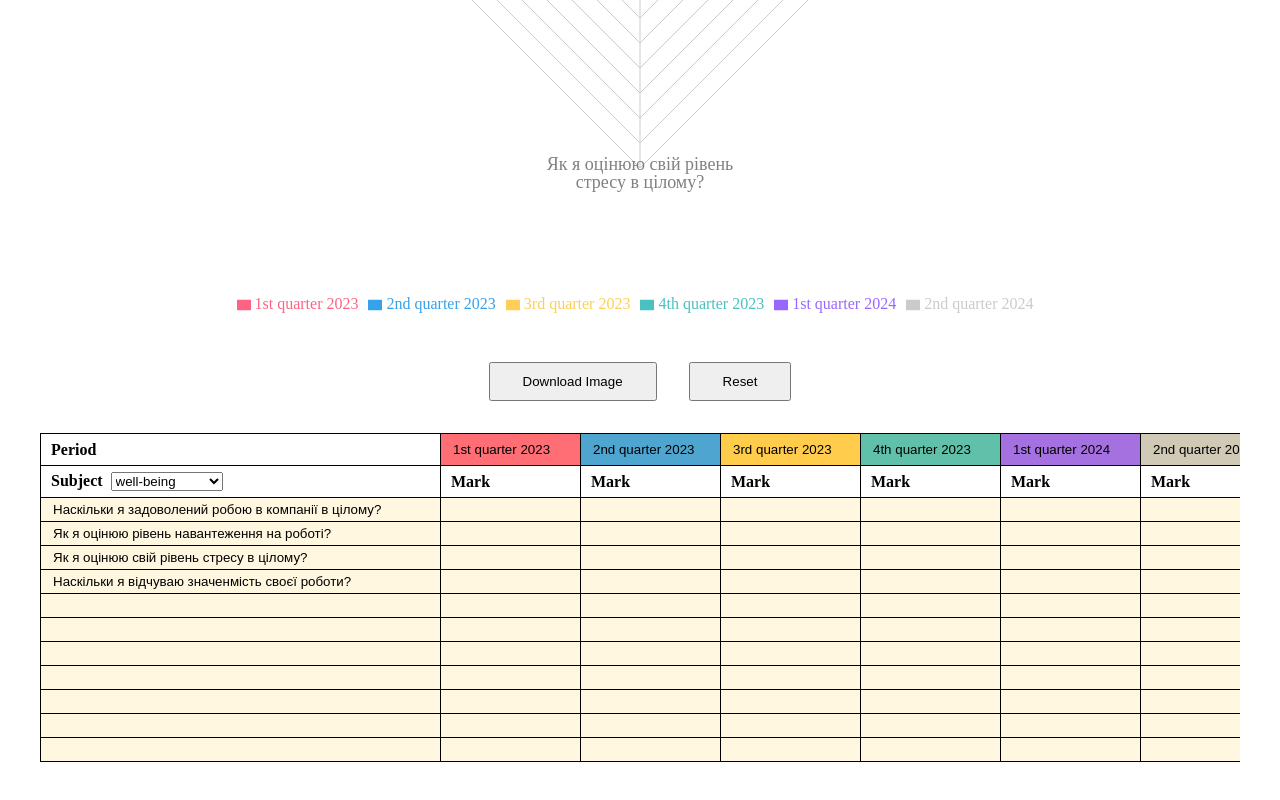
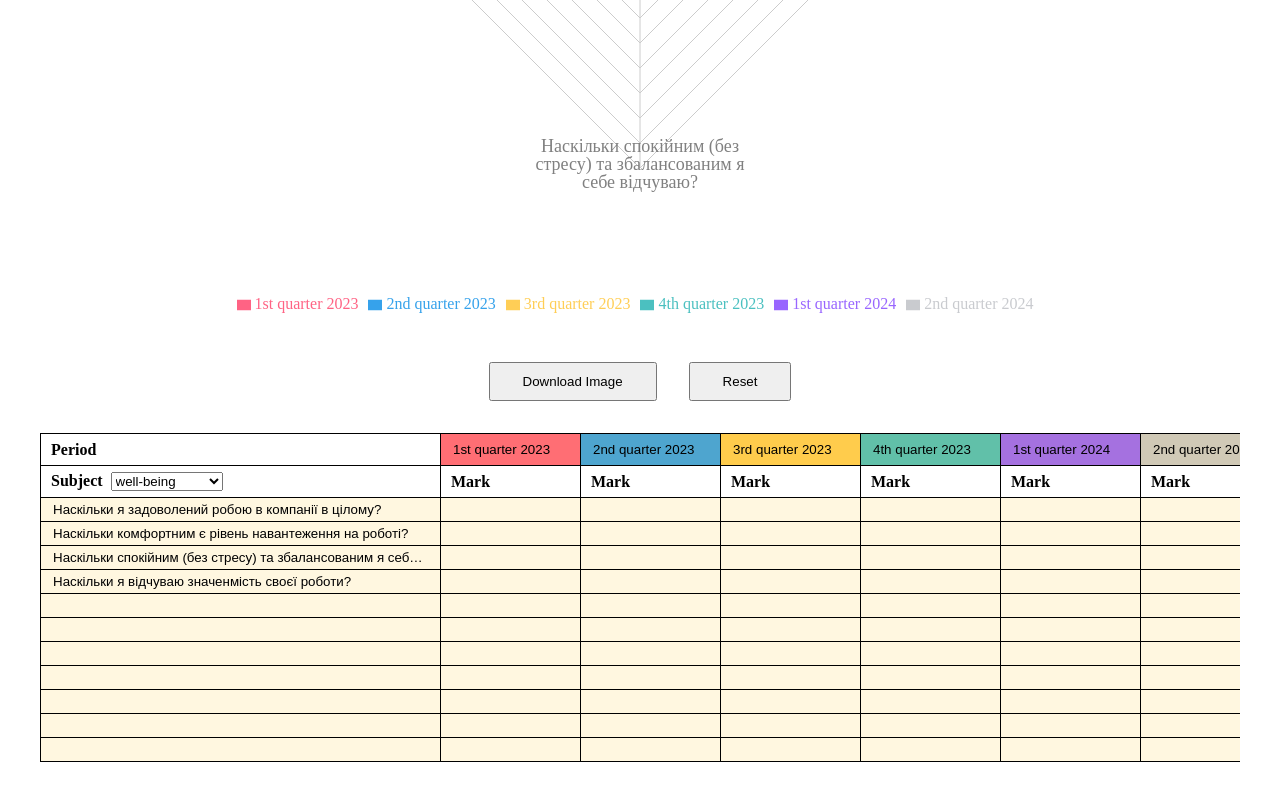
Before and after one commit to a1exalexander/performance-diagram, a React (Vite) app: page / in a window 1280 px wide. Shown: the part 494-1294 px from the top of the page. Built offline with nearby package versions, Linux system fonts and the light colour scheme.

Commit message:
Update well-being category questions for clarity and relevance

```diff
--- a/src/data/categories.ts
+++ b/src/data/categories.ts
@@ -3,8 +3,8 @@ export const categories = [
     name: "well-being",
     options: [
       "Наскільки я задоволений робою в компанії в цілому?",
-      "Як я оцінюю рівень навантеження на роботі?",
-      "Як я оцінюю свій рівень стресу в цілому?",
+      "Наскільки комфортним є рівень навантеження на роботі?",
+      "Наскільки спокійним (без стресу) та збалансованим я себе відчуваю?",
       "Наскільки я відчуваю значенмість своєї роботи?",
       "",
       "",
```
